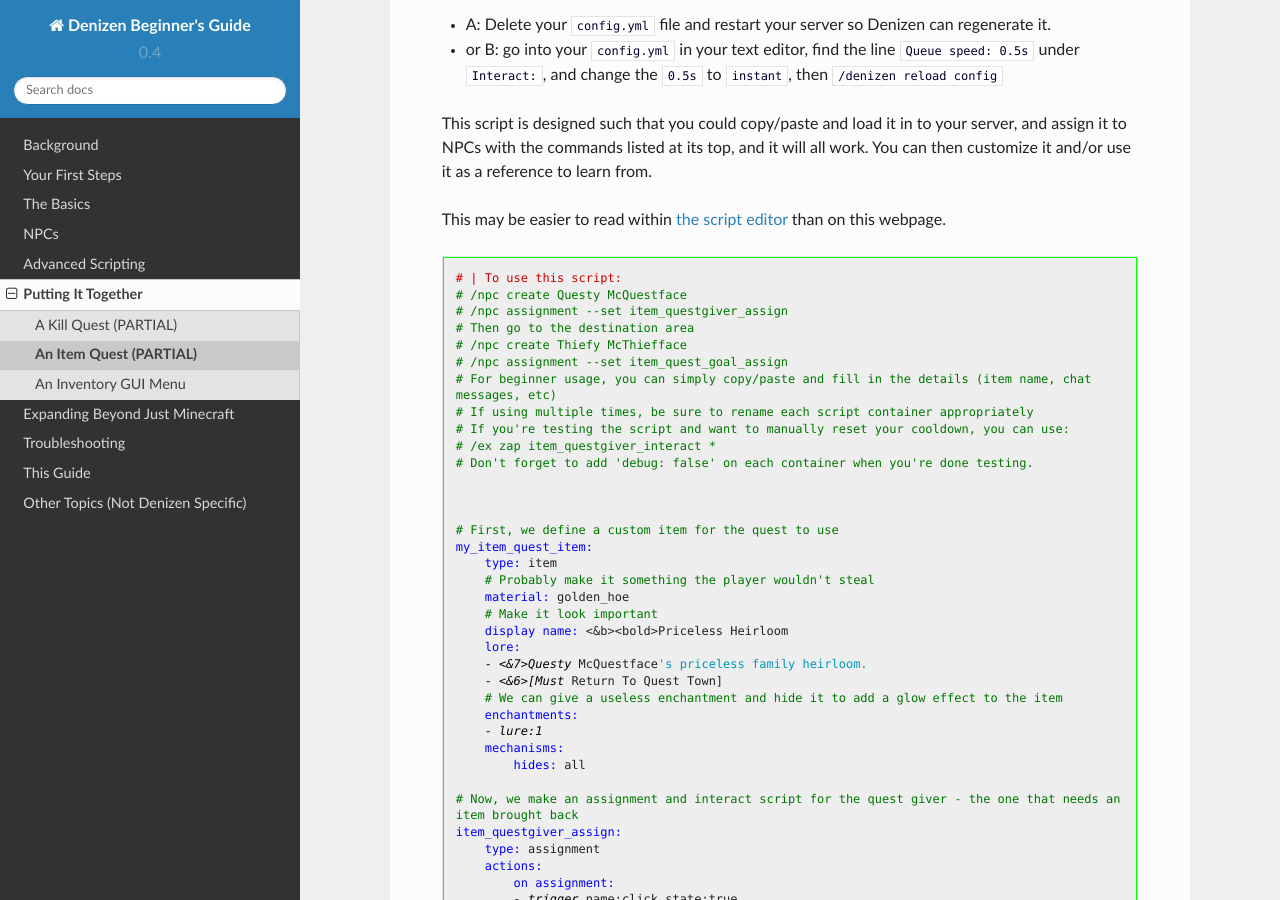
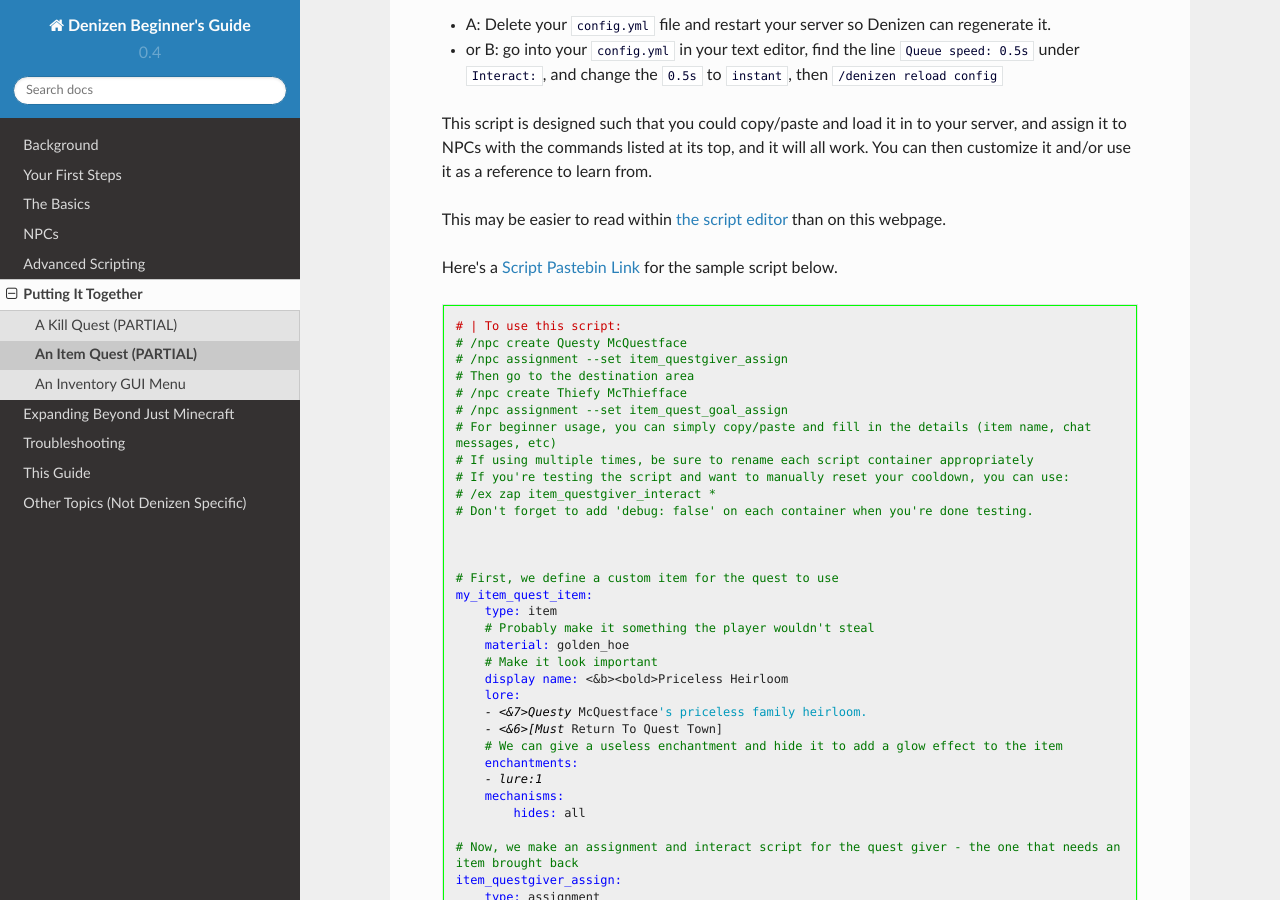
Before and after one commit to DenizenScript/Denizen-Beginners-Guide, a Sphinx documentation site: the page built from source/guides/put-it-together/item-quest.md, in a window 1280 px wide and 900 px high, scrolled down 530 px. Built offline with Sphinx 7.4.7 and the Read the Docs theme 2.0.0, drawn with Linux system fonts in a browser that asks for light colours.

Commit message:
add paste link

````diff
--- a/source/guides/put-it-together/item-quest.md
+++ b/source/guides/put-it-together/item-quest.md
@@ -16,6 +16,8 @@ This sample assumes you have a **modern Denizen configuration file**. That is, y
 This script is designed such that you could copy/paste and load it in to your server, and assign it to NPCs with the commands listed at its top, and it will all work. You can then customize it and/or use it as a reference to learn from.
 
 This may be easier to read within [the script editor](/guides/first-steps/script-editor) than on this webpage.
+
+Here's a [Script Pastebin Link](https://paste.denizenscript.com/View/89670) for the sample script below.
 
 ```dscript_green
 # | To use this script:
````
